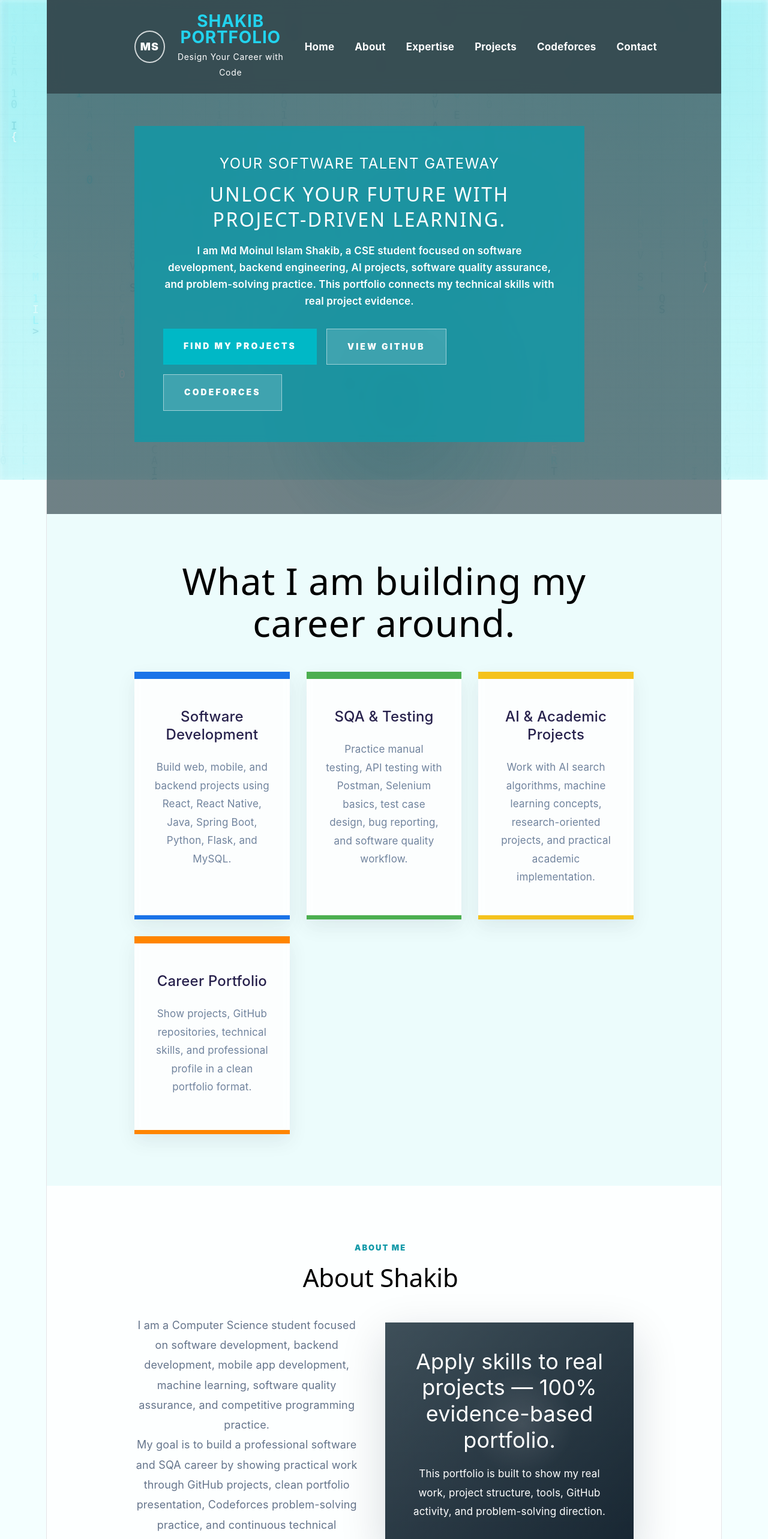
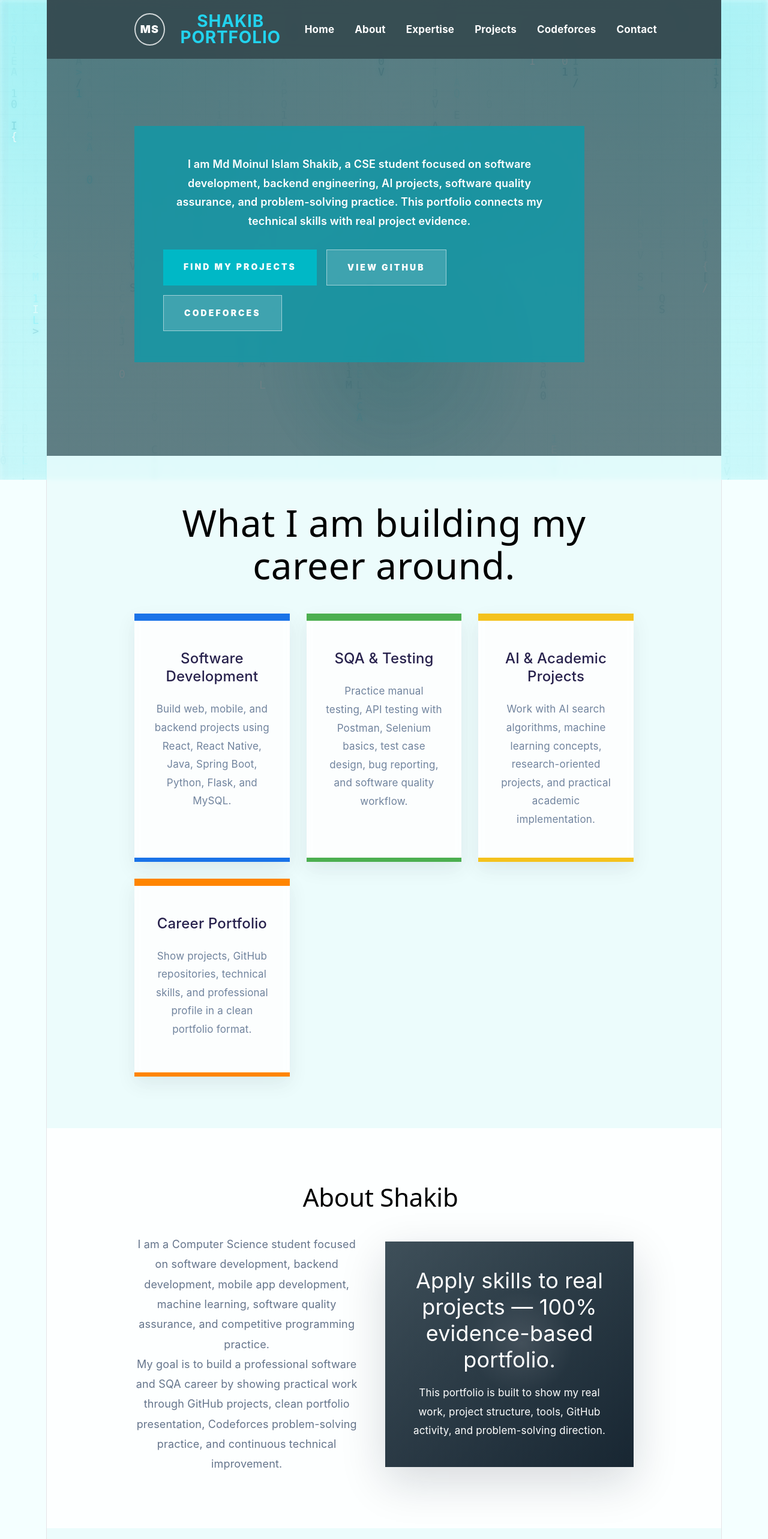
Before and after one commit to m-i-shakib/portfolio, a React app: page / in a window 1280 px wide. Shown: the top 2566 px of the page at 60% size. Built offline with nearby package versions, Linux system fonts and the light colour scheme; the HTML template or start-up script is replaced by a standard one.

Commit message:
Fix feature heading and remove journey button

```diff
--- a/src/App.css
+++ b/src/App.css
@@ -87,11 +87,7 @@ a {
 }
 
 .logo small {
-  display: block;
-  color: #ffffff;
-  font-size: 14px;
-  margin-top: 7px;
-  letter-spacing: 0.05em;
+  display: none;
 }
 
 .nav-menu {
@@ -145,29 +141,19 @@ a {
 }
 
 .hero-kicker {
-  margin: 0 0 15px;
-  font-size: 24px;
-  line-height: 1.25;
-  letter-spacing: 0.06em;
-  text-transform: uppercase;
+  display: none;
 }
 
 .hero h1 {
-  margin: 0;
-  max-width: 760px;
-  color: #ffffff;
-  font-size: 32px;
-  line-height: 1.3;
-  letter-spacing: 0.08em;
-  text-transform: uppercase;
+  display: none;
 }
 
-.hero-card p:not(.hero-kicker) {
+.hero-card p {
   max-width: 690px;
-  margin: 18px 0 0;
+  margin: 0;
   color: #ffffff;
-  font-size: 17px;
-  line-height: 1.65;
+  font-size: 18px;
+  line-height: 1.75;
   font-weight: 600;
 }
 
@@ -201,7 +187,6 @@ a {
   transform: translateY(-3px);
 }
 
-/* fixed feature section */
 .feature-strip {
   padding: 76px 13% 86px;
   background: var(--pale);
@@ -296,12 +281,7 @@ a {
 
 .section-title p,
 .contact-banner > div > p {
-  margin: 0 0 12px;
-  color: var(--teal);
-  text-transform: uppercase;
-  letter-spacing: 0.15em;
-  font-size: 13px;
-  font-weight: 900;
+  display: none;
 }
 
 .section-title h2,
@@ -572,8 +552,7 @@ a {
 }
 
 .footer p {
-  color: #cbd5e1;
-  margin-top: 7px;
+  display: none;
 }
 
 .footer-links {
@@ -681,12 +660,8 @@ a {
     font-size: 22px;
   }
 
-  .hero h1 {
-    font-size: 25px;
-  }
-
-  .hero-kicker {
-    font-size: 19px;
+  .hero-card p {
+    font-size: 16px;
   }
 
   .section-title h2,
--- a/src/App.jsx
+++ b/src/App.jsx
@@ -142,7 +142,6 @@ function App() {
             <span className="logo-globe">MS</span>
             <div>
               <strong>Shakib Portfolio</strong>
-              <small>Design Your Career with Code</small>
             </div>
           </a>
 
@@ -160,10 +159,6 @@ function App() {
 
         <section className="hero" id="home">
           <div className="hero-card">
-            <p className="hero-kicker">Your Software Talent Gateway</p>
-
-            <h1>Unlock your future with project-driven learning.</h1>
-
             <p>
               I am Md Moinul Islam Shakib, a CSE student focused on software
               development, backend engineering, AI projects, software quality
@@ -213,7 +208,6 @@ function App() {
 
         <section className="about section-block" id="about">
           <div className="section-title">
-            <p>About Me</p>
             <h2>About Shakib</h2>
           </div>
 
@@ -253,7 +247,6 @@ function App() {
 
         <section className="expertise section-block" id="expertise">
           <div className="section-title centered">
-            <p>GTGS Style Services</p>
             <h2>What I am building my career around.</h2>
           </div>
 
@@ -271,7 +264,6 @@ function App() {
 
         <section className="projects section-block" id="projects">
           <div className="section-title centered">
-            <p>Featured Work</p>
             <h2>Projects that show my practical skills.</h2>
           </div>
 
@@ -298,7 +290,6 @@ function App() {
 
         <section className="process section-block">
           <div className="section-title centered">
-            <p>How It Works</p>
             <h2>How to review my portfolio.</h2>
           </div>
 
@@ -315,7 +306,6 @@ function App() {
 
         <section className="other-projects section-block">
           <div className="section-title centered">
-            <p>Repository List</p>
             <h2>Other GitHub Projects</h2>
           </div>
 
@@ -336,7 +326,6 @@ function App() {
         <section className="contact section-block" id="contact">
           <div className="contact-banner">
             <div>
-              <p>Ready to view my work?</p>
               <h2>Explore my GitHub, LinkedIn, and Codeforces profile.</h2>
             </div>
 
@@ -365,7 +354,6 @@ function App() {
         <footer className="footer">
           <div>
             <h3>Shakib Portfolio</h3>
-            <p>Design Your Career with Code</p>
           </div>
 
           <div className="footer-links">
```
